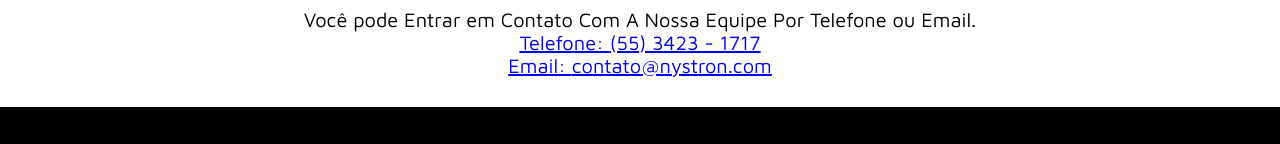
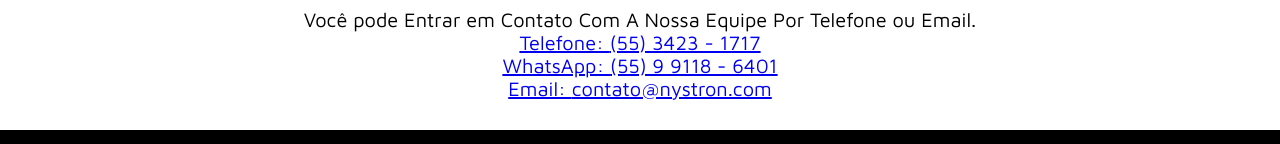
Before and after one commit to DinosDev/Nystron, a Next.js app: page / in a window 1280 px wide. Shown: the part 1230-1374 px from the top of the page. Built offline with nearby package versions, Linux system fonts and the light colour scheme.

Commit message:
feat: Add WhatsApp Link To Contact Component

```diff
--- a/src/components/Contact/Contact.json
+++ b/src/components/Contact/Contact.json
@@ -2,6 +2,10 @@
     "Number": {
         "Href": "tel: +(55) 3423 1717",
         "Text": "(55) 3423 - 1717"
+    },
+    "WhatsApp": {
+        "Href": "https://api.whatsapp.com/send?phone=555591186401",
+        "Text": "(55) 9 9118 - 6401"
     },
     "Mail": {
         "Href": "mailto:contato@nystron.com",
--- a/src/components/Contact/index.tsx
+++ b/src/components/Contact/index.tsx
@@ -1,4 +1,4 @@
-import { Number, Mail } from "./Contact.json"
+import { Number, WhatsApp, Mail } from "./Contact.json"
 import styled from "styled-components"
 import Title from "./Title"
 
@@ -24,6 +24,7 @@
 
             <p>Você pode Entrar em Contato Com A Nossa Equipe Por Telefone ou Email.</p>
             <a href={Number.Href}>Telefone: {Number.Text}</a>
+            <a href={WhatsApp.Href}>WhatsApp: {WhatsApp.Text}</a>
             <a href={Mail.Href}>Email: {Mail.Text}</a>
         </ContactContainer >
     )
```
